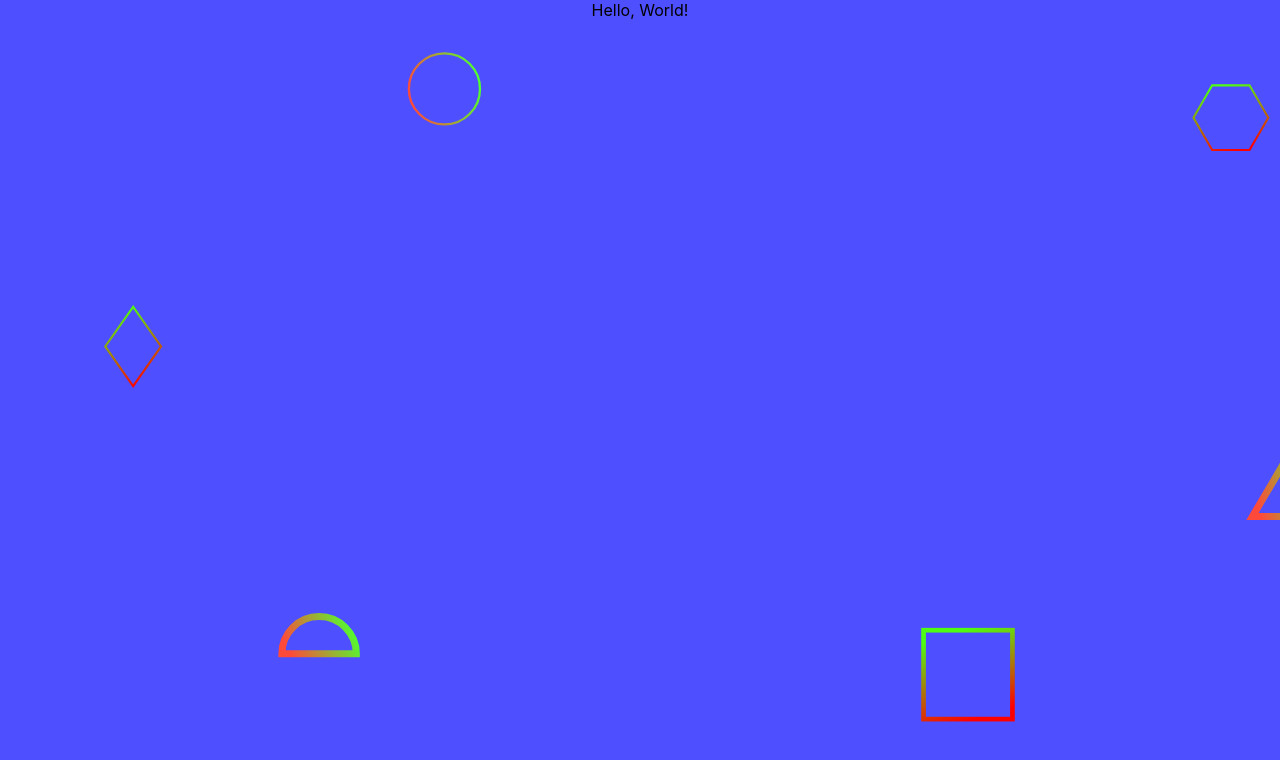
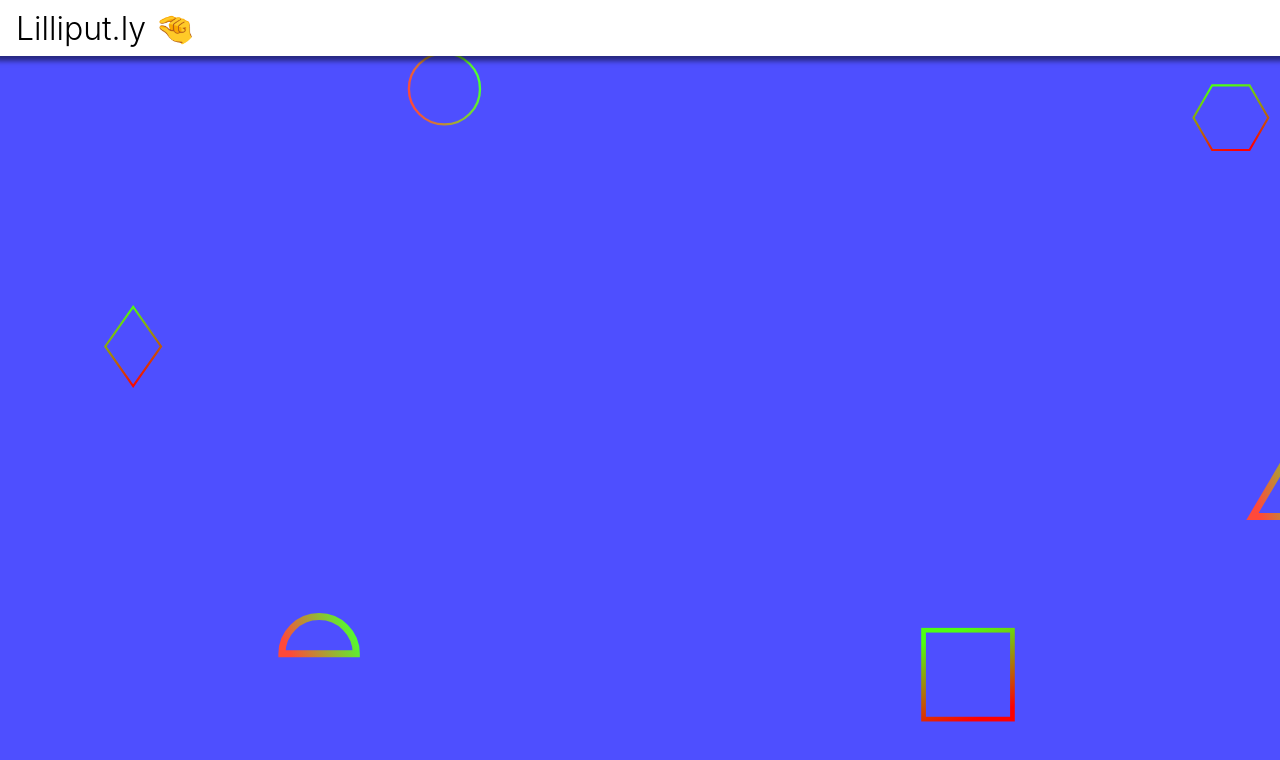
Before and after one commit to twalton83/django_URL_shortener, a React (Create React App) app in the folder frontend/: page / in a window 1280 px wide. Shown: the top 760 px of the page. Built offline with nearby package versions, Linux system fonts and the light colour scheme.

Commit message:
Add basic header

```diff
--- a/frontend/src/App.tsx
+++ b/frontend/src/App.tsx
@@ -1,9 +1,14 @@
 import React from "react";
 import logo from "./logo.svg";
 import "./App.css";
+import Header from "./components/Header";
 
 function App() {
-  return <div className="App">Hello, World!</div>;
+  return (
+    <div className="App">
+      <Header />
+    </div>
+  );
 }
 
 export default App;
--- /dev/null
+++ b/frontend/src/components/Header.tsx
@@ -0,0 +1,26 @@
+import styled from "styled-components";
+import React from "react";
+
+export const HeaderStyles = styled.header`
+  display: flex;
+  flex-direction: row;
+  align-items: center;
+
+  background-color: white;
+  height: 7vh;
+  box-shadow: 0px 0px 5px 5px rgba(0, 0, 0, 0.5);
+
+  padding: 0 16px;
+
+  h1 {
+    font-weight: 300;
+  }
+`;
+
+export default function Header() {
+  return (
+    <HeaderStyles>
+      <h1>Lilliput.ly 🤏</h1>
+    </HeaderStyles>
+  );
+}
```
